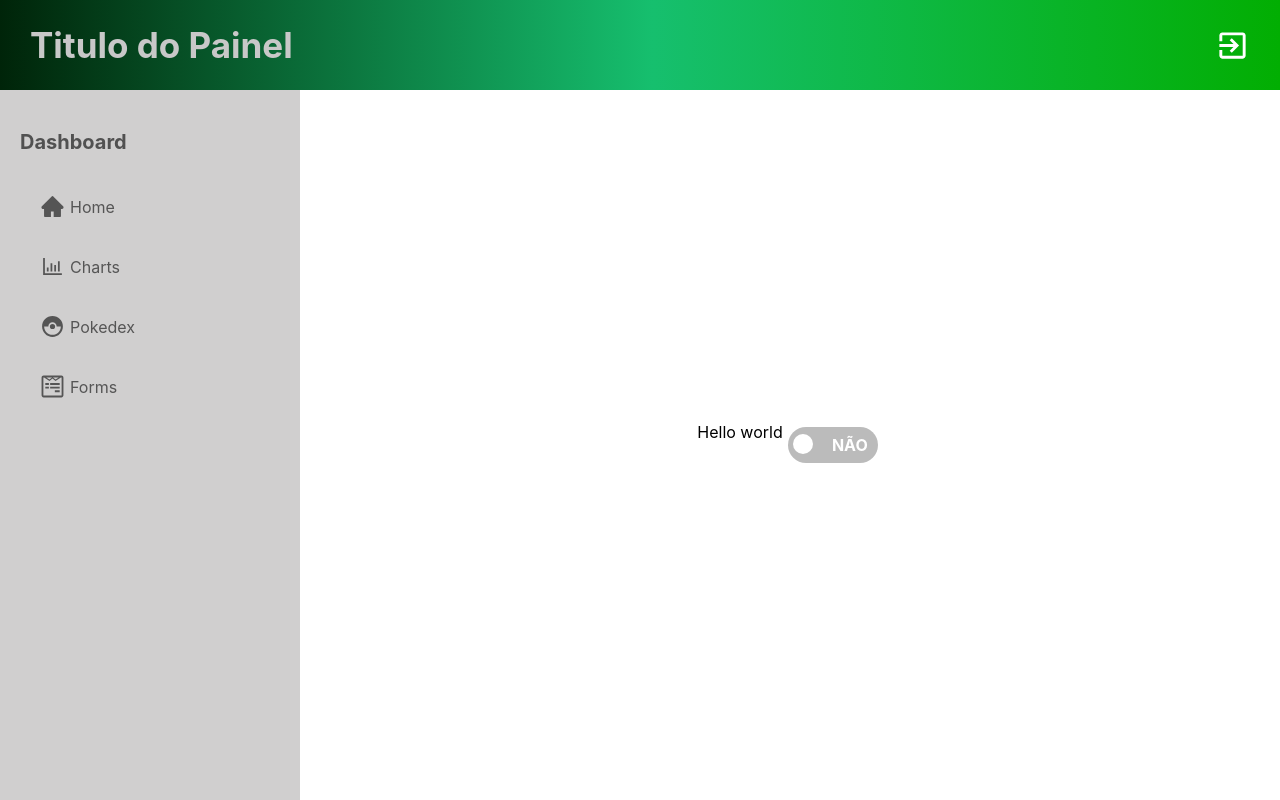
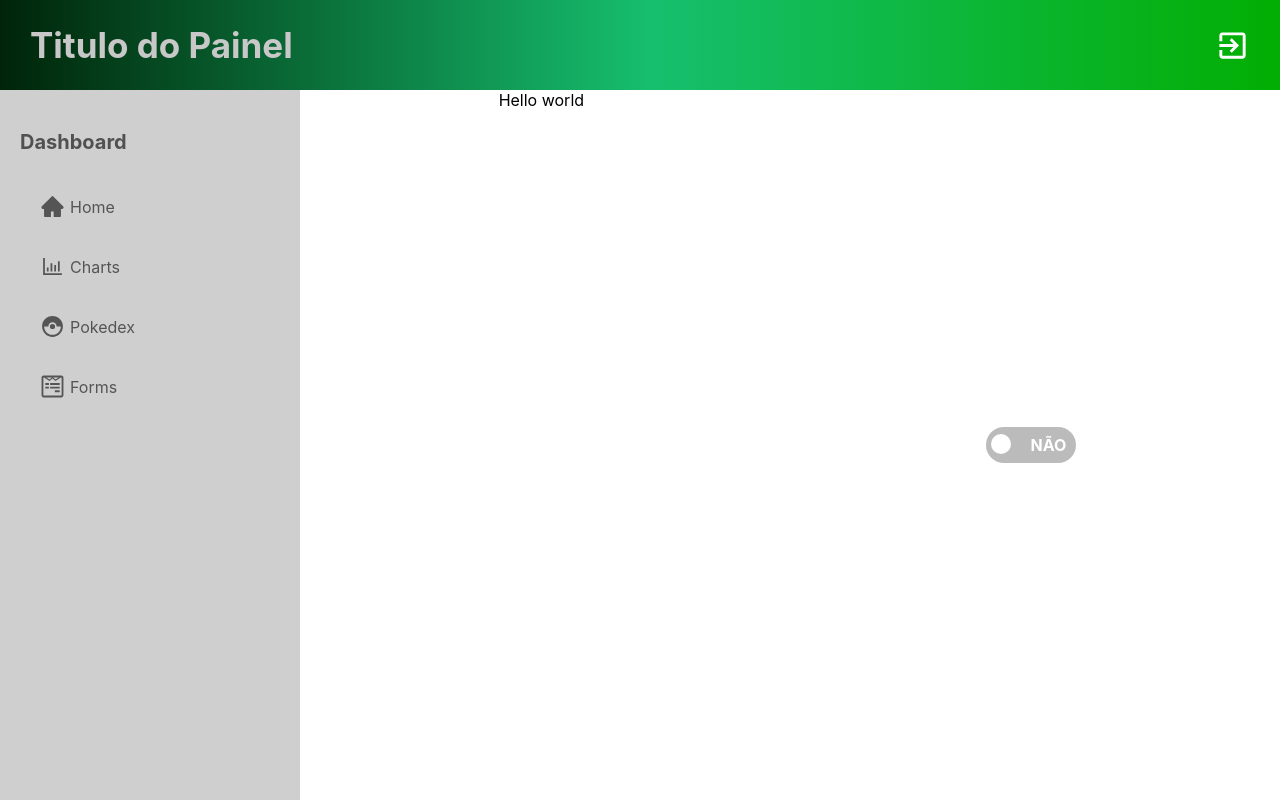
Before and after one commit to jgcarlosfranca/painel-template-generic, a React (Create React App) app: page /forms in a window 1280 px wide. Built offline with nearby package versions, Linux system fonts and the light colour scheme.

Commit message:
fixing container switch

```diff
--- a/src/Components/SwitchToogle/styles.css
+++ b/src/Components/SwitchToogle/styles.css
@@ -1,4 +1,4 @@
-.container {
+.container_switch_toogle {
     display: flex;
     align-items: center;
 }
--- a/src/Components/SwitchToogle/switchCustom.jsx
+++ b/src/Components/SwitchToogle/switchCustom.jsx
@@ -3,7 +3,7 @@ import "./styles.css";
 
 const ToggleSwitch = (props) => {
     return (
-        <div className="container">
+        <div className="container_switch_toogle">
             <div className="toggle-switch">
                 <input type="checkbox" className="checkboxCustom"
                     name={props.name} id={props.label} checked={props.valor} onChange={props.handleChangeCheckBox} />
--- a/src/Pages/Formulario/index.jsx
+++ b/src/Pages/Formulario/index.jsx
@@ -3,7 +3,7 @@ import ToggleSwitch from "../../Components/SwitchToogle/switchCustom";
 import React, {useState} from "react";
 
 
-export default function Home() {
+export default function Forms() {
   const [ligado, setLigado] = useState('')
 
   return (
--- a/src/Pages/Formulario/styles.css
+++ b/src/Pages/Formulario/styles.css
@@ -1,14 +1,7 @@
-.home {
+.formPage {
   display: flex;
   flex-direction: row;
   flex-wrap: wrap;
   justify-content: center;
   width: 100%;
 }
-.MainChartPainel {
-  display: flex;
-  align-items: center;
-  width: 100%;
-  min-width: 1080px;
-  max-width: 1080px;
-}
--- a/src/Pages/Home/index.jsx
+++ b/src/Pages/Home/index.jsx
@@ -3,7 +3,7 @@ import "./styles.css";
 
 export default function Forms() {
   return (
-    <div className="Forms">
+    <div className="home">
       Hello world
     </div>
   );
```
